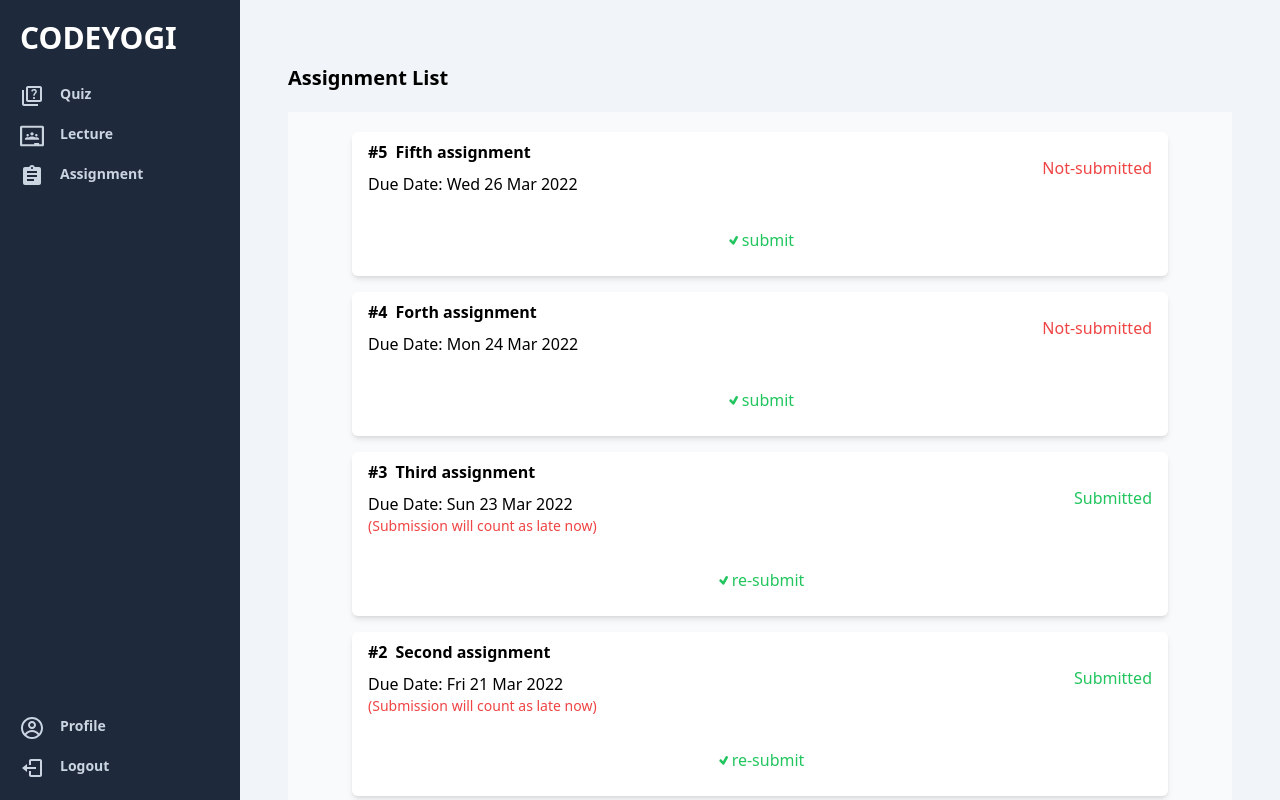
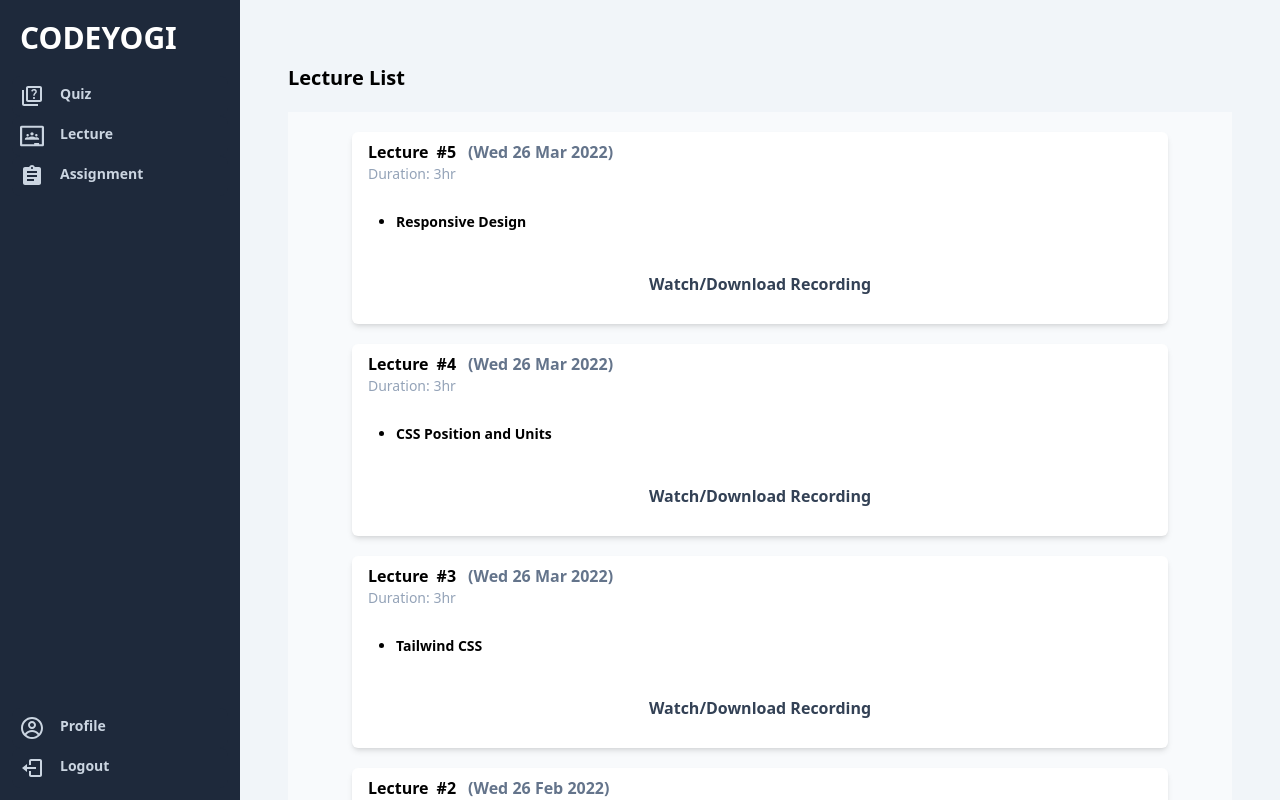
Before and after one commit to khansali10/codeyogi_clone_site, a React (Vite) app: page / in a window 1280 px wide. Shown: the top 800 px of the page. Built offline with nearby package versions, Linux system fonts and the light colour scheme; the HTML template or start-up script is replaced by a standard one.

Commit message:
not found updated

```diff
--- a/src/App.jsx
+++ b/src/App.jsx
@@ -14,7 +14,7 @@ function App() {
       <div className="flex items-stretch ">
         <Routes>
           <Route path="/" element={<MainLayout />}>
-            <Route path="/" element={<AssignmentPage />} />
+            <Route path="/" element={<LecturePage />} />
             <Route path="/assignment" element={<AssignmentPage />} />
             <Route path="/assignment/assigndetail" element={<AssignDetail />} />
             <Route path="/lecture" element={<LecturePage />} />
```
